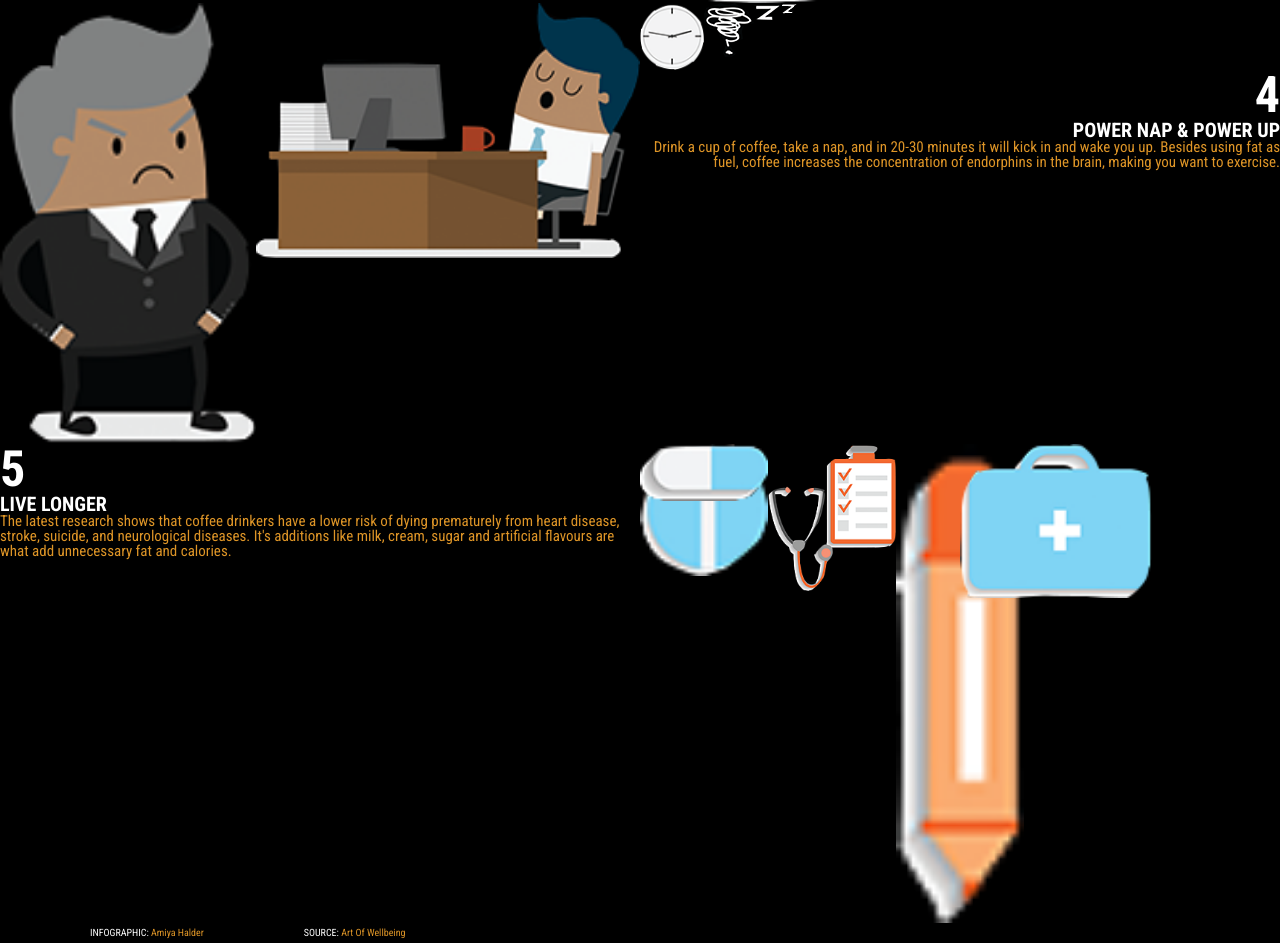
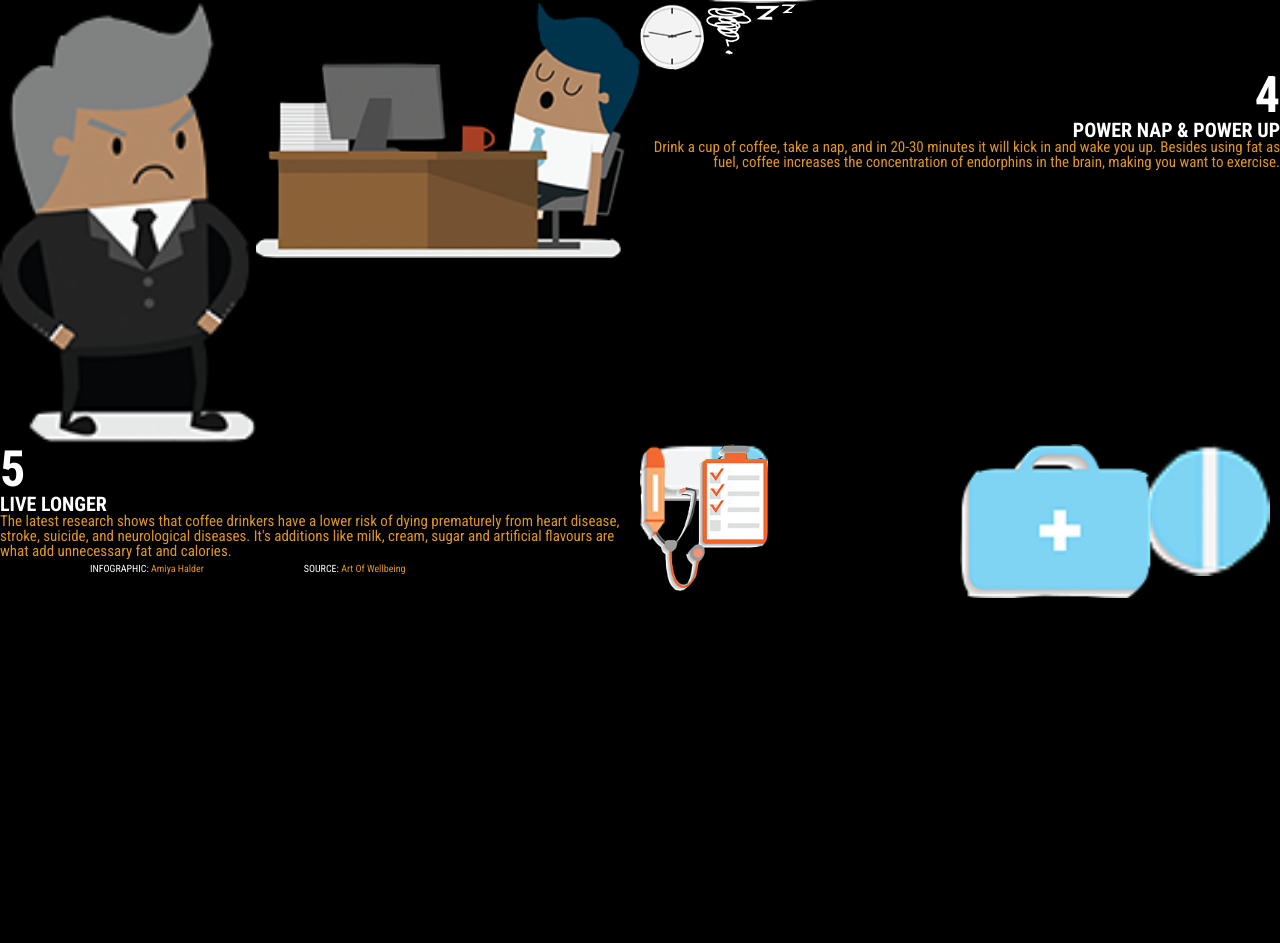
Before and after one commit to lindswitte/Infographic, a website: page index.html in a window 1280 px wide. Shown: the part 1036-1979 px from the top of the page. After the commit the page ends 1634 px from the top, so only its background shows below. Drawn offline with Linux system fonts and the light colour scheme.

Commit message:
updating positioning

```diff
--- a/src/scss/main.scss
+++ b/src/scss/main.scss
@@ -272,16 +272,19 @@ section.live {
 			width:10%;
 		}
 		.pill-2{
+			position: absolute;
 			float:left;
 			width:10%;
+			right:10px;
 		}
 		.pencil{
+			position:absolute;
+			float:left;
+			width:2%;
 
-			float:left;
-			width:10%;
 		}
 		.clipboard{
-
+			position:absolute;
 			float:left;
 			width:10%;
 		}
```
Also changed, not shown: dist/css/main.css, 1 other file.
